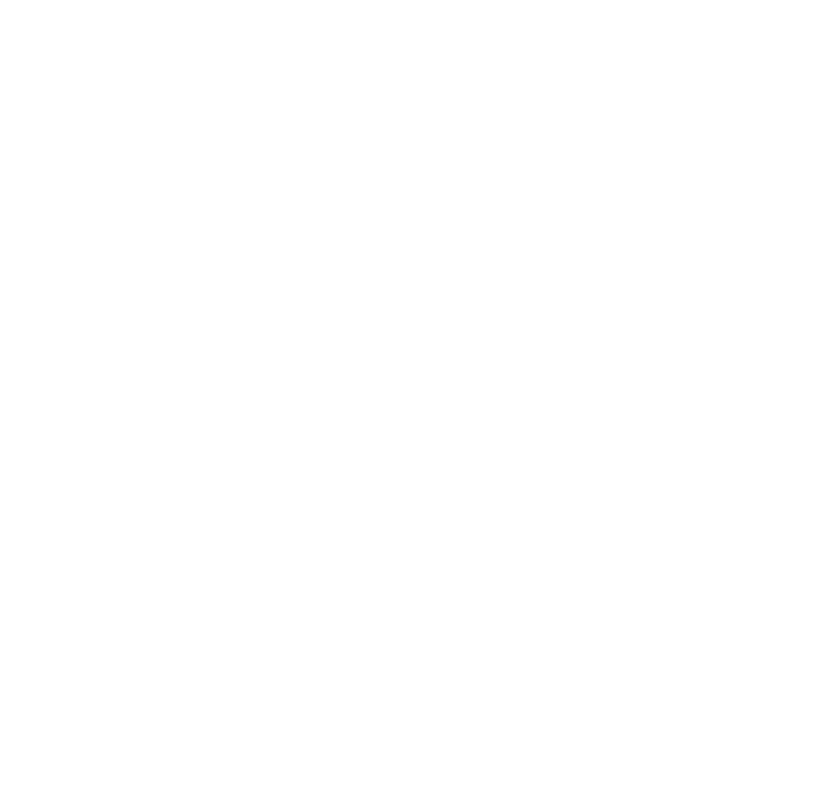
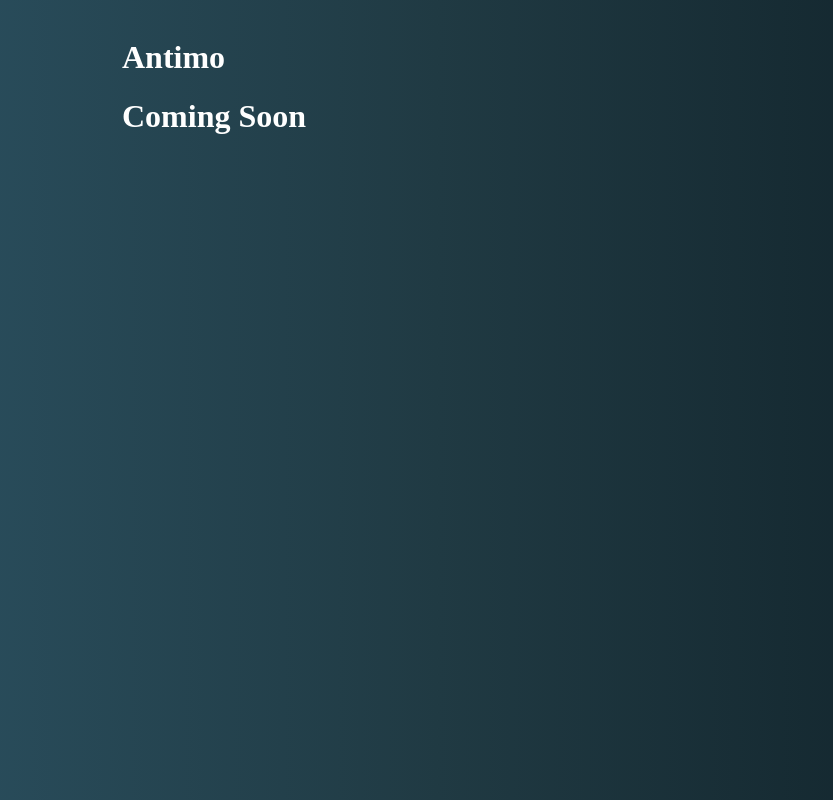
Before and after one commit to WholegrainTech/antimo, a plain HTML site: page index.html in a window 1280 px wide. Shown: the whole page, without its empty margins (202-1035 px from the left). Drawn offline with Linux system fonts and the light colour scheme.

Commit message:
Update index.html

```diff
--- a/index.html
+++ b/index.html
@@ -2,9 +2,11 @@
 <html>
   <head>
     <style>
-      background: #0F2027;  /* fallback for old browsers */
-background: -webkit-linear-gradient(to right, #2C5364, #203A43, #0F2027);  /* Chrome 10-25, Safari 5.1-6 */
-background: linear-gradient(to right, #2C5364, #203A43, #0F2027); /* W3C, IE 10+/ Edge, Firefox 16+, Chrome 26+, Opera 12+, Safari 7+ */
+      Body{
+      background: #0F2027;
+background: -webkit-linear-gradient(to right, #2C5364, #203A43, #0F2027);
+background: linear-gradient(to right, #2C5364, #203A43, #0F2027);
+      }
       .div1 {
   margin: auto;
   width: 50%;
```
